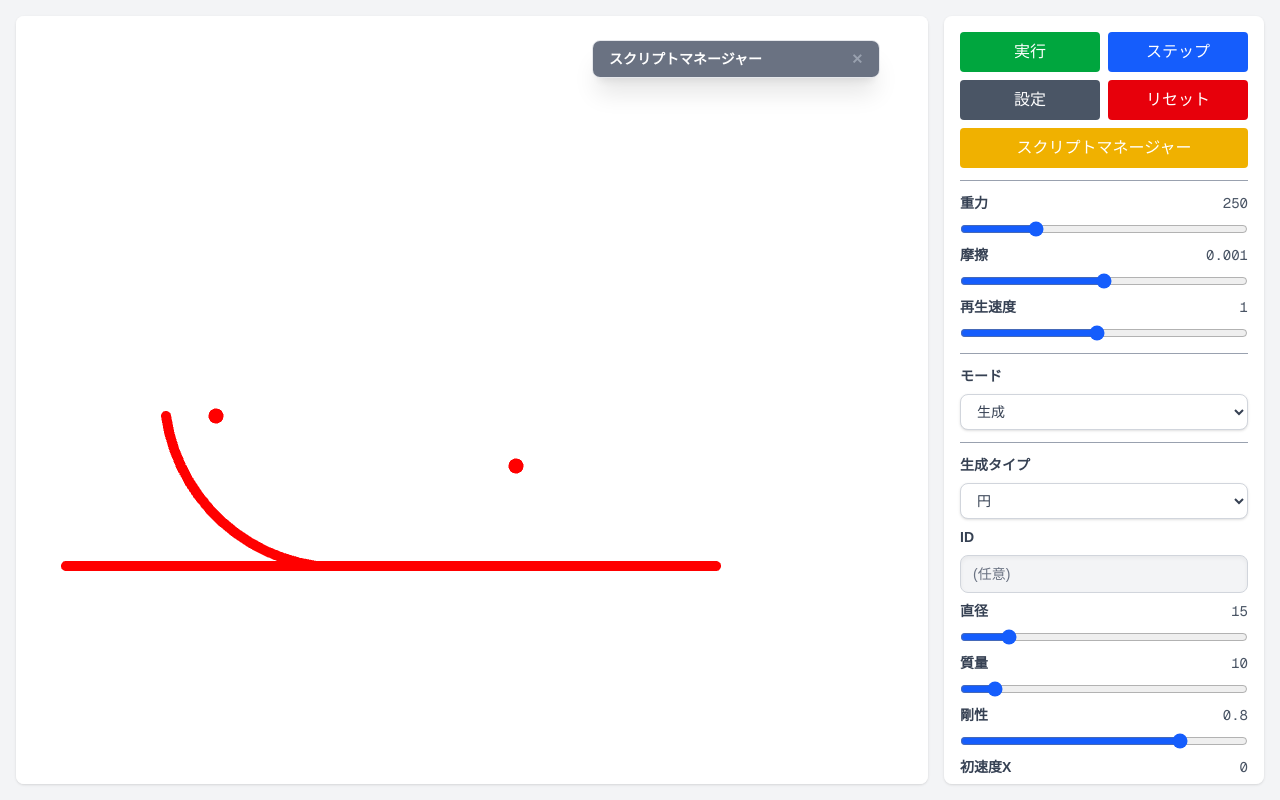
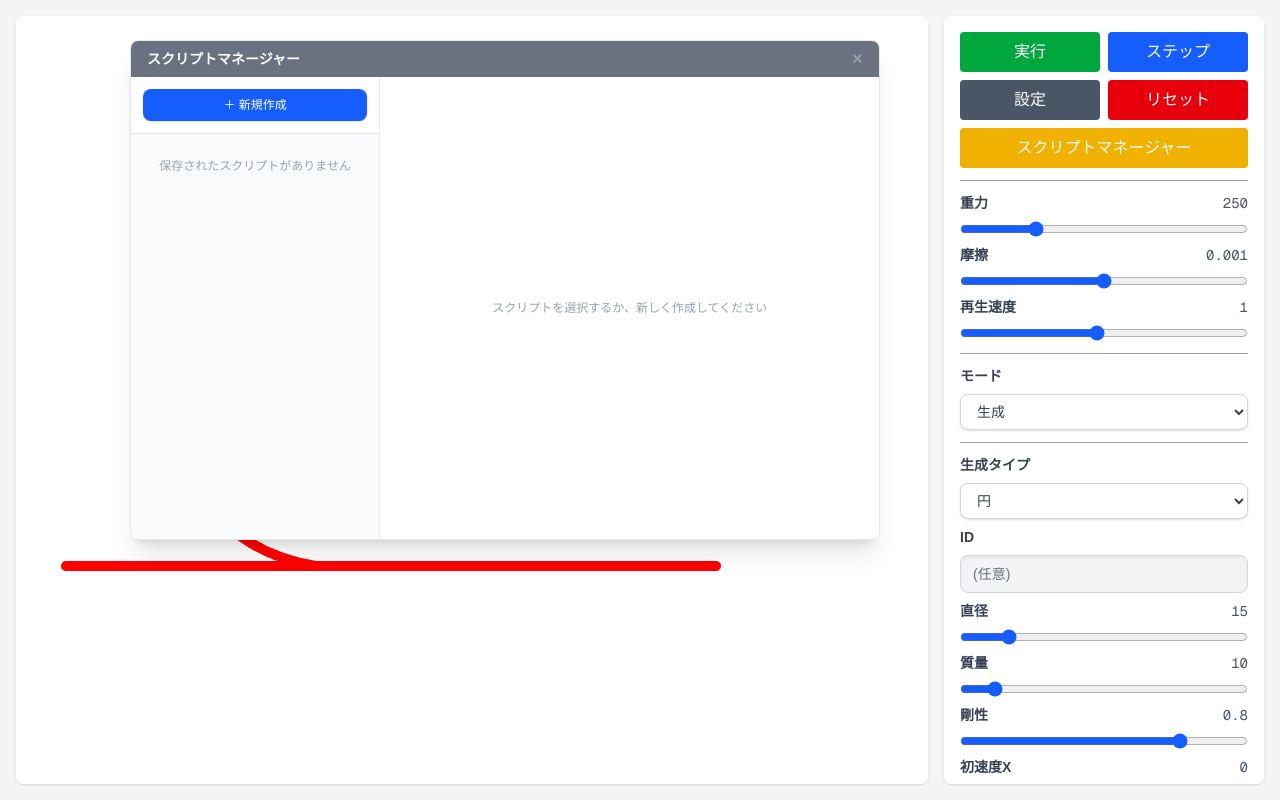
Before and after one commit to Taka005/PhysicsLab, a Next.js app: page / in a window 1280 px wide. Both pictures are taken after a click on the button "スクリプトマネージャー". Built offline with nearby package versions, Linux system fonts and the light colour scheme.

Commit message:
ControlPanelにスクリプトマネージャーパネルを追加し、表示スタイルを調整

```diff
--- a/src/components/ControlPanel.tsx
+++ b/src/components/ControlPanel.tsx
@@ -12,6 +12,7 @@ import { useToolMode } from "@/context/ToolModeContext";
 import ConnectionSettings from "./ui/ConnectionSettings";
 import EditSettings from "./ui/EditSettings";
 import { useEditState } from "@/context/EditContext";
+import ScriptManagerPanel from "./ui/ScriptManager";
 
 export default function ControlPanel() {
   const engine = useEngine();
@@ -128,7 +129,7 @@ export default function ControlPanel() {
       )}
       {isScriptManagerOpen && (
       <Draggable handle=".drag-handle" nodeRef={scriptManagerNodeRef} bounds="body">
-        <div ref={scriptManagerNodeRef} className="absolute top-10 right-100 w-72 bg-white rounded-lg shadow-xl border border-gray-200 overflow-hidden z-50">
+        <div ref={scriptManagerNodeRef} className="absolute top-10 right-100 w-72 bg-white rounded-lg shadow-xl border border-gray-200 overflow-hidden z-50 w-[750px] h-[500px] flex flex-col">
           <div className="drag-handle bg-gray-500 text-white px-4 py-2 flex justify-between items-center cursor-move text-sm font-semibold">
             <span>スクリプトマネージャー</span>
             <button
@@ -138,7 +139,7 @@ export default function ControlPanel() {
               ✕
             </button>
           </div>
-
+          <ScriptManagerPanel/>
         </div>
       </Draggable>
       )}
--- /dev/null
+++ b/src/components/ui/ScriptManager.tsx
@@ -0,0 +1,159 @@
+"use client";
+
+import { MouseEvent, useState } from "react";
+
+type Script = {
+  id: string;
+  name: string;
+  code: string;
+};
+
+export default function ScriptManagerPanel() {
+  const [scripts, setScripts] = useState<Script[]>([]);
+
+  const [selectedScriptId, setSelectedScriptId] = useState<string | null>(null);
+
+  const [draftName, setDraftName] = useState("");
+  const [draftCode, setDraftCode] = useState("");
+  const [isCreatingNew, setIsCreatingNew] = useState(false);
+
+  const handleSelectScript = (script: Script) => {
+    setIsCreatingNew(false);
+    setSelectedScriptId(script.id);
+    setDraftName(script.name);
+    setDraftCode(script.code);
+  };
+
+  const handleStartCreate = () => {
+    setIsCreatingNew(true);
+    setSelectedScriptId(null);
+    setDraftName("");
+    setDraftCode("");
+  };
+
+  const handleSave = () => {
+    if (!draftName.trim()) return;
+
+    if (isCreatingNew) {
+      const newScript: Script = {
+        id: Date.now().toString(),
+        name: draftName.trim(),
+        code: draftCode,
+      };
+
+      const updatedScripts = [...scripts, newScript];
+      setScripts(updatedScripts);
+
+      setIsCreatingNew(false);
+      setSelectedScriptId(newScript.id);
+    } else if (selectedScriptId) {
+      setScripts(
+        scripts.map((s) =>
+          s.id === selectedScriptId
+            ? { ...s, name: draftName.trim(), code: draftCode }
+            : s
+        )
+      );
+    }
+  };
+
+  const handleDeleteScript = (id: string, e: MouseEvent) => {
+    e.stopPropagation();
+    const updated = scripts.filter((s) => s.id !== id);
+    setScripts(updated);
+
+    if (selectedScriptId === id) {
+      if (updated.length > 0) {
+        handleSelectScript(updated[0]);
+      } else {
+        setSelectedScriptId(null);
+        setIsCreatingNew(false);
+      }
+    }
+  };
+
+  return (
+    <div className="flex-1 flex flex-col overflow-hidden">
+      <div className="flex flex-1 overflow-hidden">
+        <div className="w-1/3 border-r border-gray-200 bg-gray-50 flex flex-col">
+          <div className="p-3 border-b border-gray-200 bg-white">
+            <button
+              onClick={handleStartCreate}
+              className={`w-full py-2 px-3 text-xs rounded-lg shadow-sm transition-colors flex items-center justify-center gap-1 bg-blue-600 hover:bg-blue-700 text-white focus:outline-none`}
+            >
+              <span>＋ 新規作成</span>
+            </button>
+          </div>
+          <div className="flex-1 overflow-y-auto p-2 space-y-1">
+            {scripts.length === 0 ? (
+              <p className="text-center text-xs text-gray-400 mt-4">
+                保存されたスクリプトがありません
+              </p>
+            ) : (
+              scripts.map((script) => {
+                const isSelected = !isCreatingNew && selectedScriptId === script.id;
+
+                return (
+                  <div
+                    key={script.id}
+                    onClick={() => handleSelectScript(script)}
+                    className={`group flex items-center font-semibold justify-between px-3 py-2 rounded-lg text-xs cursor-pointer transition-colors ${
+                      isSelected
+                        ? "bg-blue-50 text-blue-700 border border-blue-200 shadow-sm"
+                        : "text-gray-700 hover:bg-gray-200/60 border border-gray-200"
+                    }`}
+                  >
+                  <span className="truncate flex-1">{script.name}</span>
+                    <button
+                      onClick={(e) => handleDeleteScript(script.id, e)}
+                      className="opacity-0 group-hover:opacity-100 text-red-500 hover:text-red-600 p-1 transition-opacity focus:outline-none"
+                    >
+                      削除
+                    </button>
+                  </div>
+                );
+              })
+            )}
+          </div>
+        </div>
+        <div className="w-2/3 flex flex-col bg-white">
+          {selectedScriptId || isCreatingNew ? (
+            <>
+              <div className="px-4 py-2 border-b border-gray-200 bg-gray-50 flex items-center justify-between gap-2">
+                <div className="flex items-center gap-2 flex-1">
+                  <span className="text-xs font-semibold text-gray-500">スクリプト名:</span>
+                  <input
+                    type="text"
+                    value={draftName}
+                    maxLength={30}
+                    onChange={(e) => setDraftName(e.target.value)}
+                    className="px-2 py-1 bg-white border border-gray-300 rounded text-xs font-mono text-gray-800 shadow-inner focus:outline-none flex-1"
+                  />
+                </div>
+                <button
+                  onClick={handleSave}
+                  className="px-3 py-1 bg-green-600 hover:bg-green-700 text-white text-xs rounded shadow-sm transition-colors focus:outline-none"
+                >
+                  保存
+                </button>
+              </div>
+              <div className="flex-1 p-4 flex flex-col">
+                <textarea
+                  value={draftCode}
+                  onChange={(e) => setDraftCode(e.target.value)}
+                  placeholder="// ここにコードを記述..."
+                  className="w-full flex-1 p-3 bg-gray-900 text-gray-100 font-mono text-xs rounded-lg shadow-inner border border-gray-700 resize-none focus:outline-none leading-relaxed"
+                  spellCheck={false}
+                />
+              </div>
+            </>
+          ) : (
+            <div className="flex-1 flex items-center justify-center text-gray-400 text-xs">
+              スクリプトを選択するか、新しく作成してください
+            </div>
+          )}
+        </div>
+      </div>
+    </div>
+  );
+}
```
